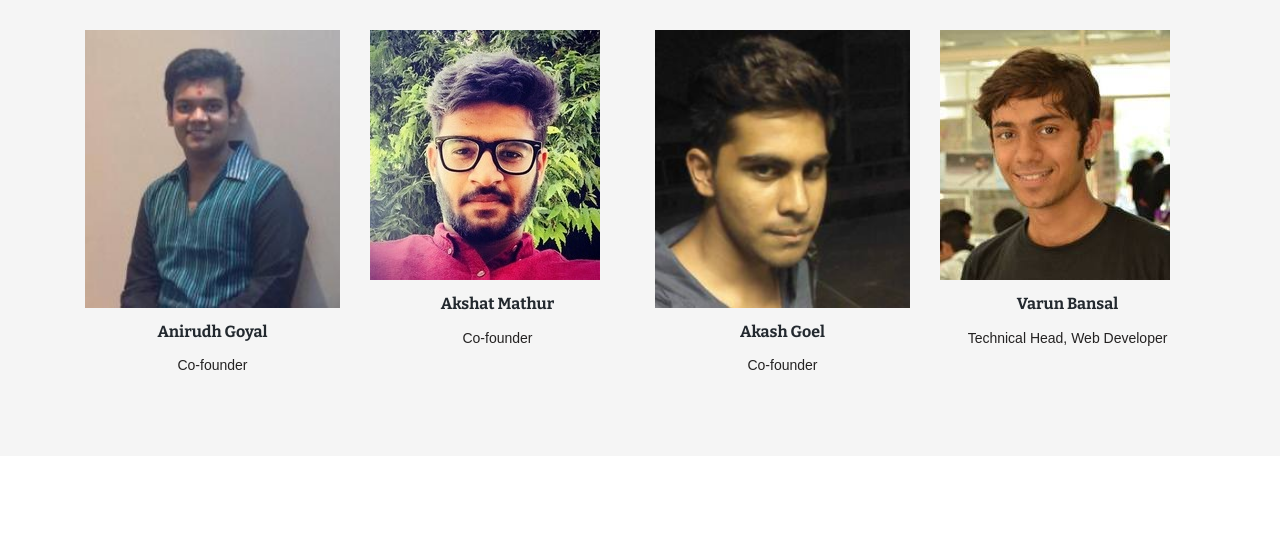
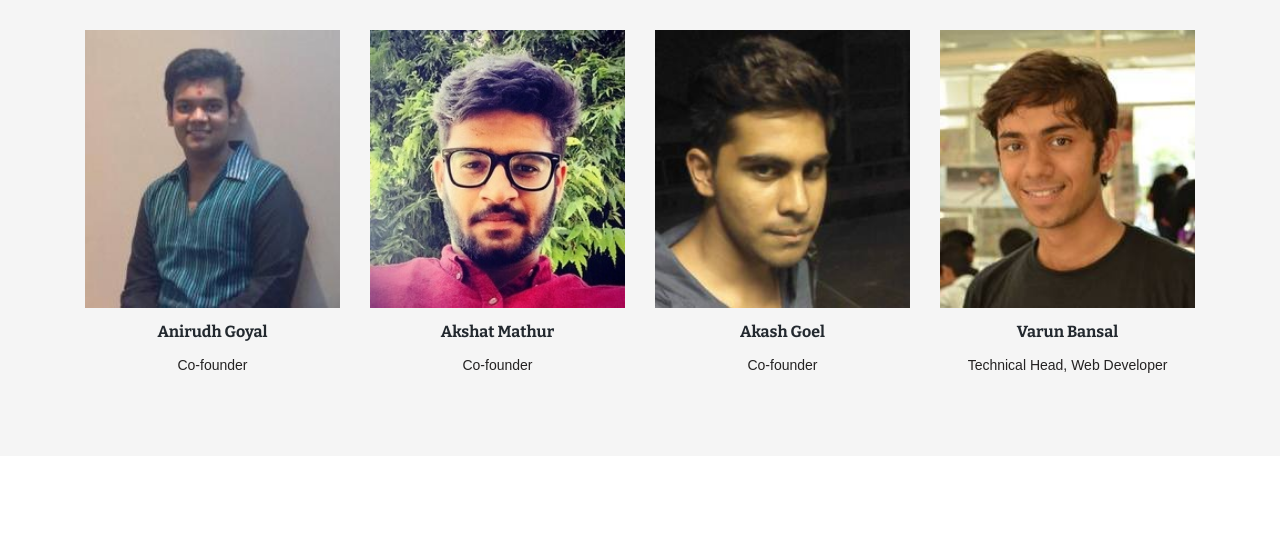
Before and after one commit to vinayak42/worxStatic, a plain HTML site: page team.html in a window 1280 px wide. Shown: the part 262-800 px from the top of the page. Drawn offline with nearby package versions, Linux system fonts and the light colour scheme; a web font is replaced by a local one.

Commit message:
image fixed

```diff
--- a/team.html
+++ b/team.html
@@ -114,13 +114,16 @@ Smartphone Compatible web template, free webdesigns for Nokia, Samsung, LG, Sony
 							<p>Co-founder</p>
 						</div>
 					</div>
-					<div class="col-md-3 team-right">
+					<div class="col-md-3 team-left">
 						<img src="images/akshat.jpg" alt="" class="img-responsive zoom-img" />
 						<div class="team-bottom">
 							<h4>Akshat Mathur</h4>
 							<p>Co-founder</p>
 						</div>
 					</div>
+					</div>
+
+					<div class="team-top">
 					<div class="col-md-3 team-left">
 						<img src="images/akash.jpg" alt="" class="img-responsive zoom-img" />
 						<div class="team-bottom">
@@ -128,7 +131,7 @@ Smartphone Compatible web template, free webdesigns for Nokia, Samsung, LG, Sony
 							<p>Co-founder</p>
 						</div>
 					</div>
-					<div class="col-md-3 team-right">
+					<div class="col-md-3 team-left">
 						<img src="images/varun.jpg" alt="" class="img-responsive zoom-img"  />
 						<div class="team-bottom">
 							<h4>Varun Bansal</h4>
```
